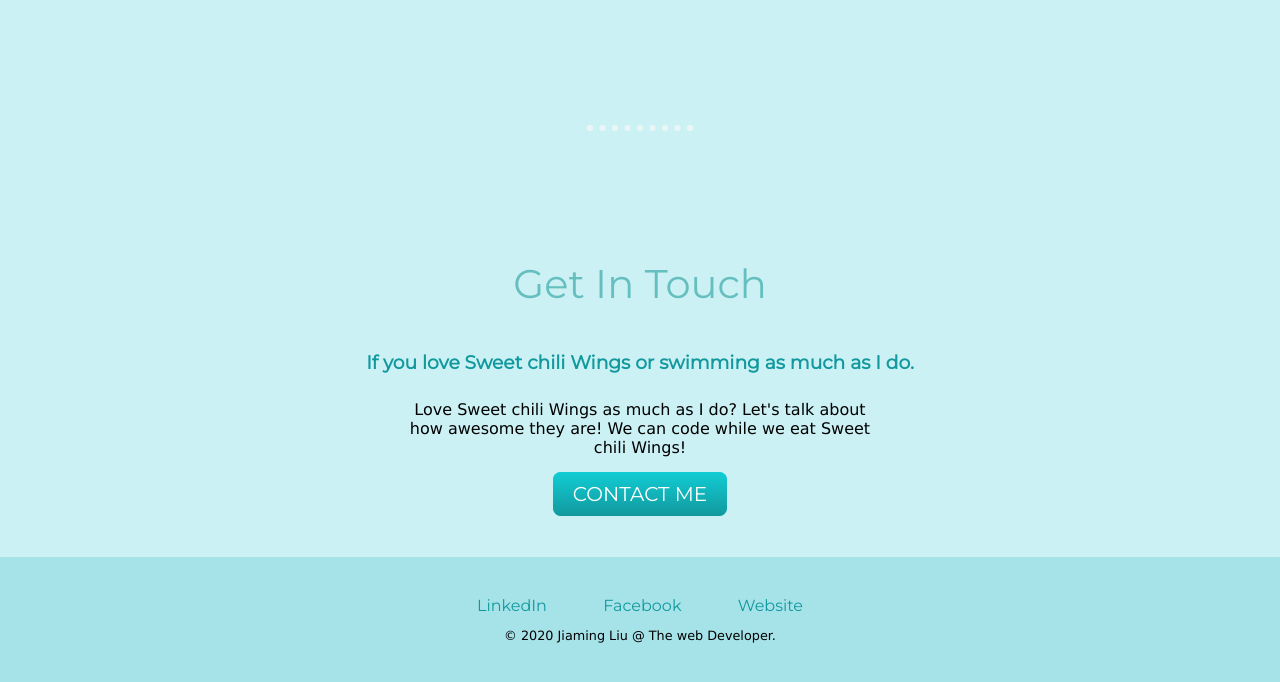
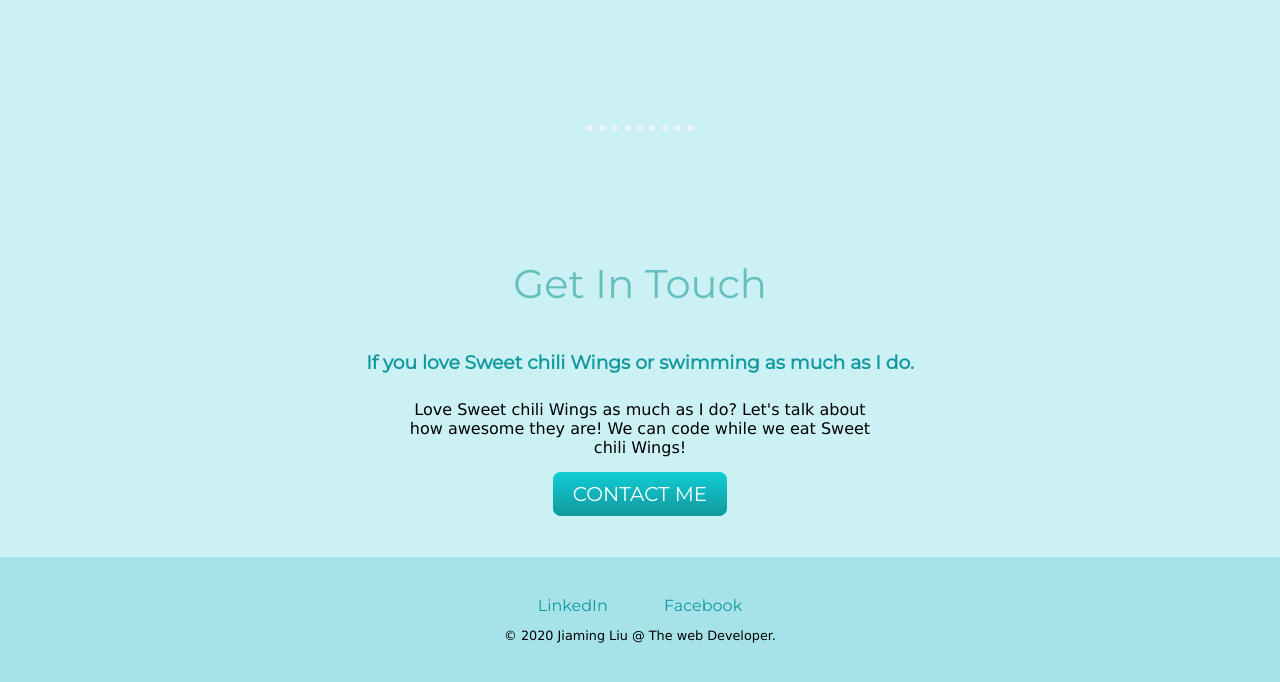
Before and after one commit to gordonliu0227/my-web, a plain HTML site: page index.html in a window 1280 px wide. Shown: the part 1989-2671 px from the top of the page. Drawn offline with Linux system fonts and the light colour scheme.

Commit message:
Update index.html

```diff
--- a/index.html
+++ b/index.html
@@ -84,7 +84,7 @@
     <div class="bottom-container">
       <a class="footer-link" href="https://www.linkedin.com/in/gordon-liu-677132149/">LinkedIn</a>
       <a class="footer-link" href="https://www.facebook.com/profile.php?id=100015425117891">Facebook</a>
-      <a class="footer-link" href="https://gordonliu0227.github.io/my-web/">Website</a>
+
       <p class="copyright">© 2020 Jiaming Liu @ The web Developer.</p>
     </div>
   </body>
```
